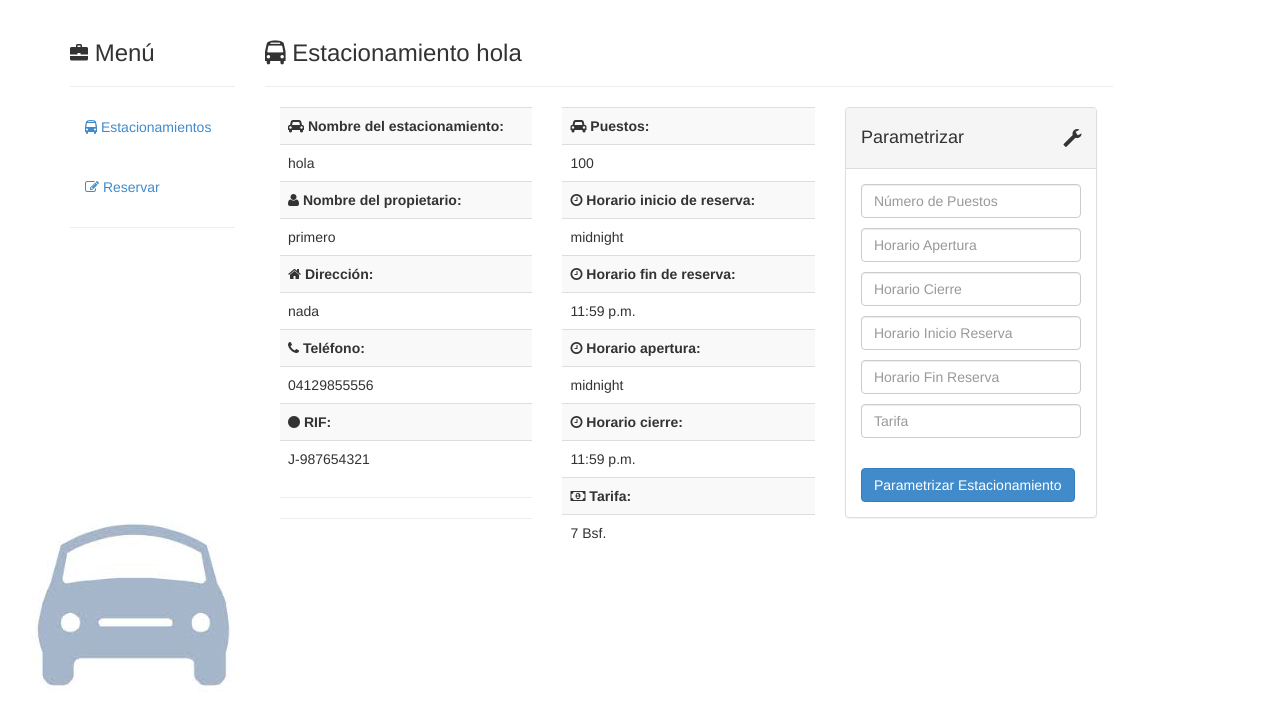
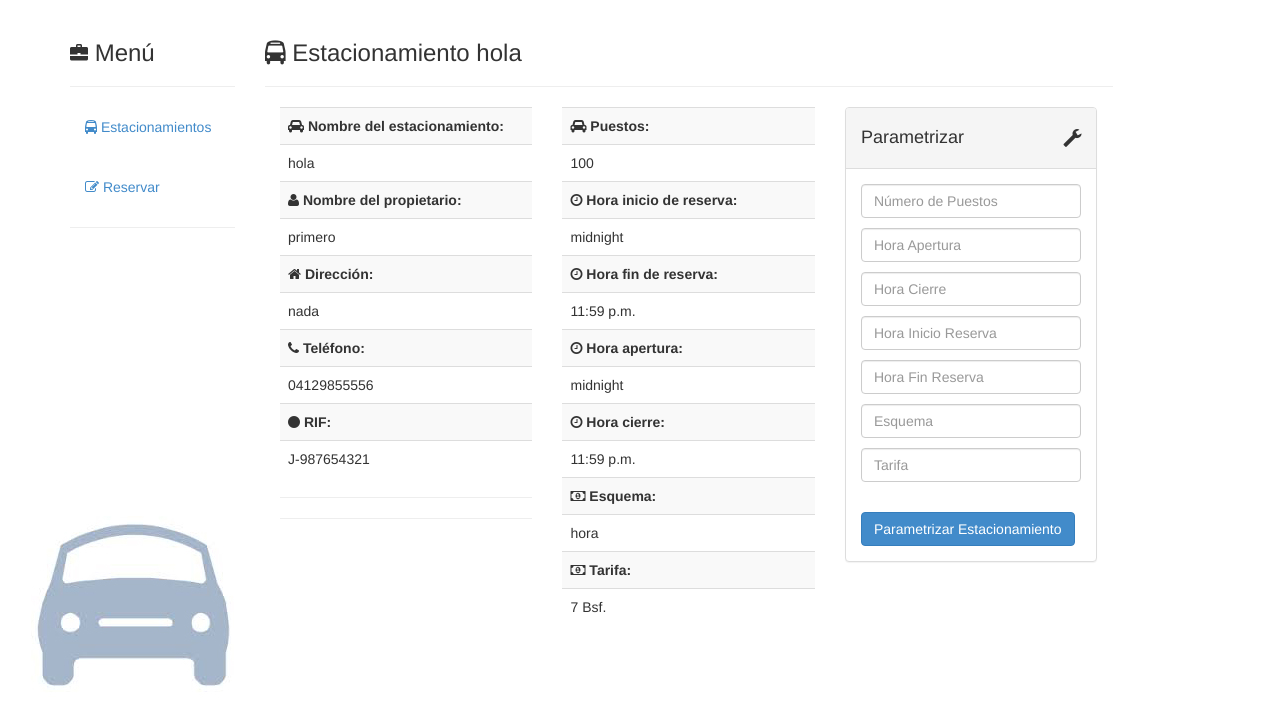
Before and after one commit to vickyjm/DUBI, a Django app: page /6/ in a window 1280 px wide. Shown: the part 51-777 px from the top of the page. Run offline with Django 3.2, Linux system fonts and the light colour scheme; data comes from the database, SQL or seed files in the repository; both versions use the stored data as it was after the commit; some libraries are stand-ins or nearby versions.

Commit message:
Se añade el pago por hora a SAGE

```diff
--- a/SAGEParadigm/estacionamientos/forms.py
+++ b/SAGEParadigm/estacionamientos/forms.py
@@ -55,14 +55,22 @@ class EstacionamientoExtendedForm(forms.Form):
                             message = 'Sólo debe contener dígitos.'
                         )
 
-    horarioin = forms.TimeField(required = True, label = 'Horario Apertura')
-    horarioout = forms.TimeField(required = True, label = 'Horario Cierre')
+    esquema_validator = RegexValidator(
+                            regex='^((Hora)|(hora)|(Minuto)|(minuto))',
+                            message='No existe el esquema introducido'
+                        )
 
-    horario_reserin = forms.TimeField(required = True, label = 'Horario Inicio Reserva')
-    horario_reserout = forms.TimeField(required = True, label = 'Horario Fin Reserva')
+
+    horarioin = forms.TimeField(required = True, label = 'Hora Apertura')
+    horarioout = forms.TimeField(required = True, label = 'Hora Cierre')
+
+    horario_reserin = forms.TimeField(required = True, label = 'Hora Inicio Reserva')
+    horario_reserout = forms.TimeField(required = True, label = 'Hora Fin Reserva')
+
+    esquema= forms.CharField(required = True, validators = [esquema_validator])
 
     tarifa = forms.CharField(required = True, validators = [tarifa_validator])
 
 class EstacionamientoReserva(forms.Form):
-    inicio = forms.TimeField(label = 'Horario Inicio Reserva')
-    final = forms.TimeField(label = 'Horario Final Reserva')
+    inicio = forms.TimeField(label = 'Hora Inicio Reserva')
+    final = forms.TimeField(label = 'Hora Final Reserva')
--- a/SAGEParadigm/estacionamientos/models.py
+++ b/SAGEParadigm/estacionamientos/models.py
@@ -21,6 +21,7 @@ class Estacionamiento(models.Model):
 	Rif = models.CharField(max_length = 12)
 
 	Tarifa = models.CharField(max_length = 50, blank = True, null = True)
+	Esquema = models.CharField(max_length = 50, blank = True, null = True)
 	Apertura = models.TimeField(blank = True, null = True)
 	Cierre = models.TimeField(blank = True, null = True)
 	Reservas_Inicio = models.TimeField(blank = True, null = True)
--- a/SAGEParadigm/estacionamientos/views.py
+++ b/SAGEParadigm/estacionamientos/views.py
@@ -78,6 +78,7 @@ def estacionamiento_detail(request, _id):
                     return render(request, 'templateMensaje.html', {'color':'red', 'mensaje': m_validado[1]})
 
                 estacion.Tarifa = form.cleaned_data['tarifa']
+                estacion.Esquema = form.cleaned_data['esquema']
                 estacion.Apertura = hora_in
                 estacion.Cierre = hora_out
                 estacion.Reservas_Inicio = reserva_in
@@ -147,8 +148,13 @@ def estacionamiento_reserva(request, _id):
                                         FinalReserva = final_reserva
                                     )
                     reservaFinal.save()
-                    tarifaCosto=100
-                    mensajeTarifa='Se realizó la reserva exitosamente. El costo ha sido de ' + str(tarifaCosto)
+                    inicio_reserva=datetime.datetime(2015,7,5,inicio_reserva.hour,inicio_reserva.minute)
+                    final_reserva=datetime.datetime(2015,7,5,final_reserva.hour,final_reserva.minute)
+                    tarifaCosto=int(estacion.Tarifa)
+                    tarifaFinal=0
+                    if estacion.Esquema=='Hora' or estacion.Esquema=='hora':
+                        tarifaFinal=calculoTarifaHora(inicio_reserva,final_reserva,tarifaCosto)
+                    mensajeTarifa='Se realizó la reserva exitosamente. El costo ha sido de ' + str(tarifaFinal)
                     return render(request, 'templateMensaje.html', {'color':'green', 'mensaje': mensajeTarifa})
                 else:
                     return render(request, 'templateMensaje.html', {'color':'red', 'mensaje':'No hay un puesto disponible para ese horario'})
--- a/SAGEParadigm/templates/estacionamiento.html
+++ b/SAGEParadigm/templates/estacionamiento.html
@@ -143,20 +143,24 @@
         <tr><td>{{estacionamiento.NroPuesto}}</td></tr>
       {% endif %}
       {% if estacionamiento.Reservas_Inicio %}
-        <tr><td><b><i class="fa fa-clock-o"></i> Horario inicio de reserva:</b></td></tr>
+        <tr><td><b><i class="fa fa-clock-o"></i> Hora inicio de reserva:</b></td></tr>
         <tr><td>{{estacionamiento.Reservas_Inicio}}</td></tr>
       {% endif %}
       {% if estacionamiento.Reservas_Cierre %}
-        <tr><td><b><i class="fa fa-clock-o"></i> Horario fin de reserva:</b></td></tr>
+        <tr><td><b><i class="fa fa-clock-o"></i> Hora fin de reserva:</b></td></tr>
         <tr><td>{{estacionamiento.Reservas_Cierre}}</td></tr>
       {% endif %}
       {% if estacionamiento.Apertura %}
-        <tr><td><b><i class="fa fa-clock-o"></i> Horario apertura:</b></td></tr>
+        <tr><td><b><i class="fa fa-clock-o"></i> Hora apertura:</b></td></tr>
         <tr><td>{{estacionamiento.Apertura}}</td></tr>
       {% endif %}
       {% if estacionamiento.Cierre %}
-        <tr><td><b><i class="fa fa-clock-o"></i> Horario cierre:</b></td></tr>
+        <tr><td><b><i class="fa fa-clock-o"></i> Hora cierre:</b></td></tr>
         <tr><td>{{estacionamiento.Cierre}}</td></tr>
+      {% endif %}
+      {% if estacionamiento.Esquema %}
+        <tr><td><b><i class="fa fa-money"></i></i> Esquema:</b></td></tr>
+        <tr><td>{{estacionamiento.Esquema}}</td></tr>
       {% endif %}
  	  {% if estacionamiento.Tarifa %}
         <tr><td><b><i class="fa fa-money"></i></i> Tarifa:</b></td></tr>
```
Also changed, not shown: SAGEParadigm/estacionamientos/controller.py (+7 -0 lines), SAGEParadigm/templates/estacionamientoReserva.html (+8 -4 lines), SAGEParadigm/db.sqlite3.
